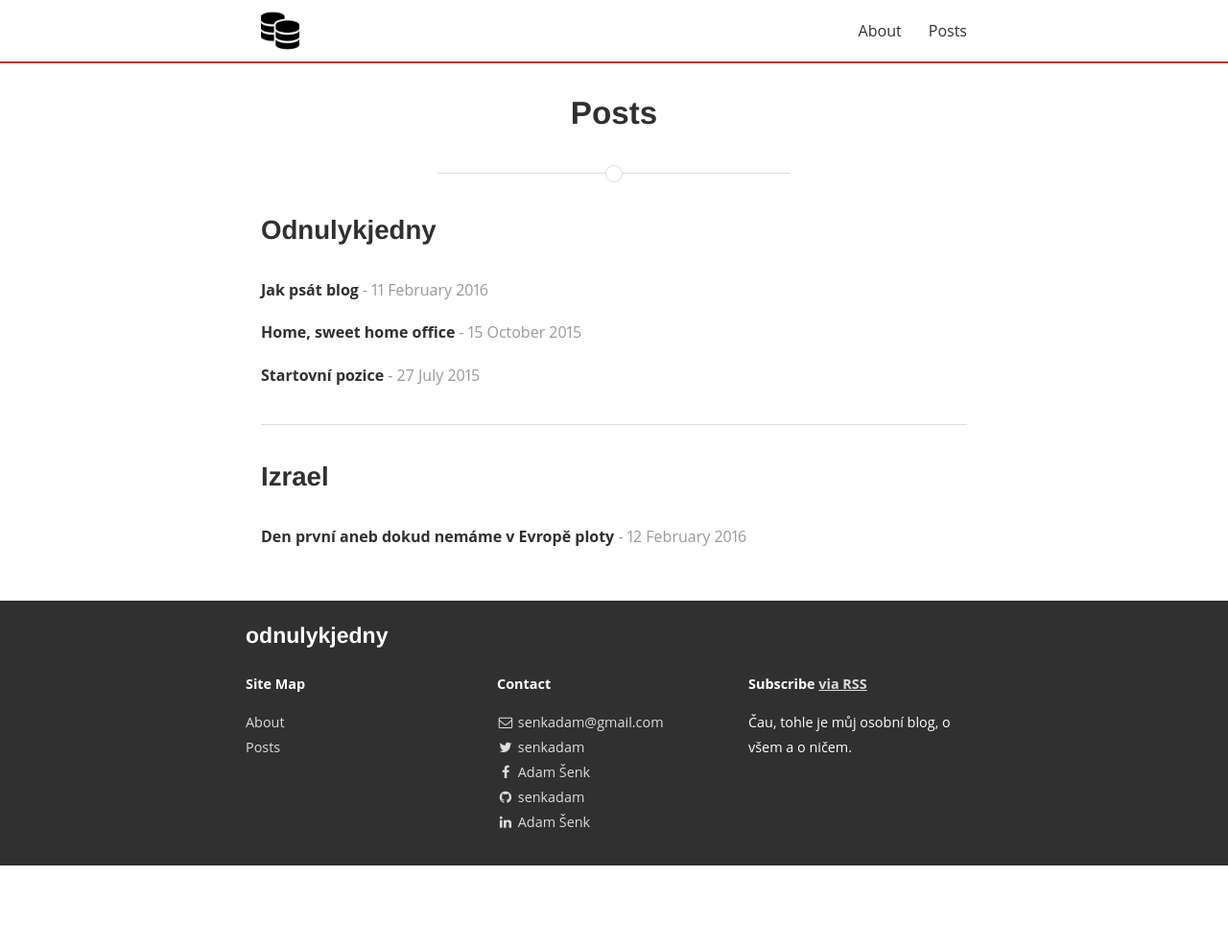
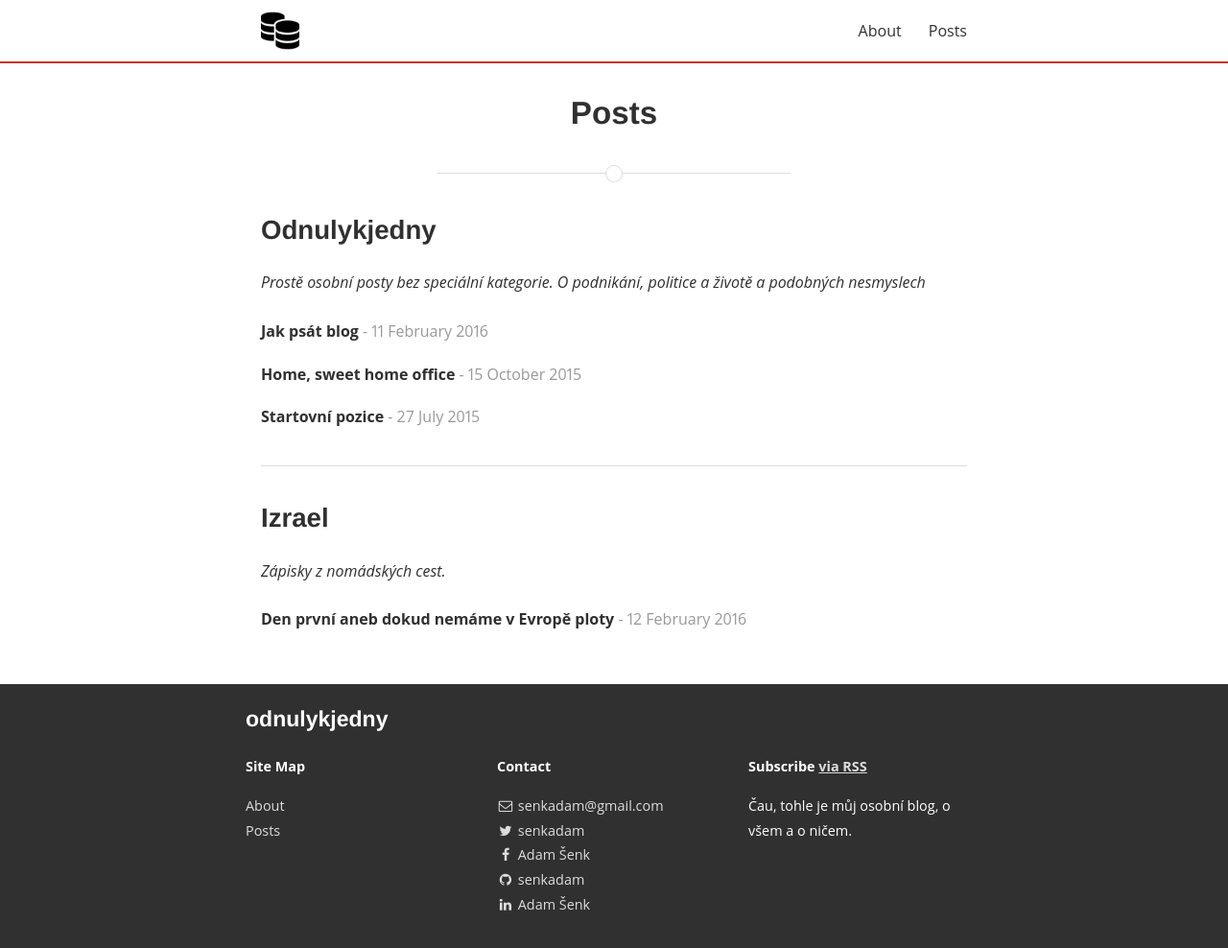
Before and after one commit to senkadam/odnulykjedny, a Jekyll site: the page built from posts.html, in a window 1280 px wide. Shown: the whole page at 96% size. Built offline with Jekyll 4.4.1, drawn with Linux system fonts in a browser that asks for light colours; nearby versions of some CDN libraries; some web fonts are replaced; a style sheet for code colours, icons or effects is not loaded; before the commit the page ends 902 px from its top, so only the background shows below that.

Commit message:
kategorie opraveny

```diff
--- a/_config.yml
+++ b/_config.yml
@@ -47,11 +47,11 @@ ga_tracking_id: "UA-73674476-1"
 
 # Category descriptions (for archive pages)
 descriptions:
-  - cat: jekyll
-    desc: "Posts describing Jekyll setup techniques."
+  - cat: odnulykjedny
+    desc: "Prostě osobní posty bez speciální kategorie. O podnikání, politice a životě a podobných nesmyslech"
 
-  - cat: dummy
-    desc: "Just some placeholder posts, lorem ipsum and the rest."
+  - cat: izrael
+    desc: "Zápisky z nomádských cest."
 
 # Social icons and sharing options
 #
```
